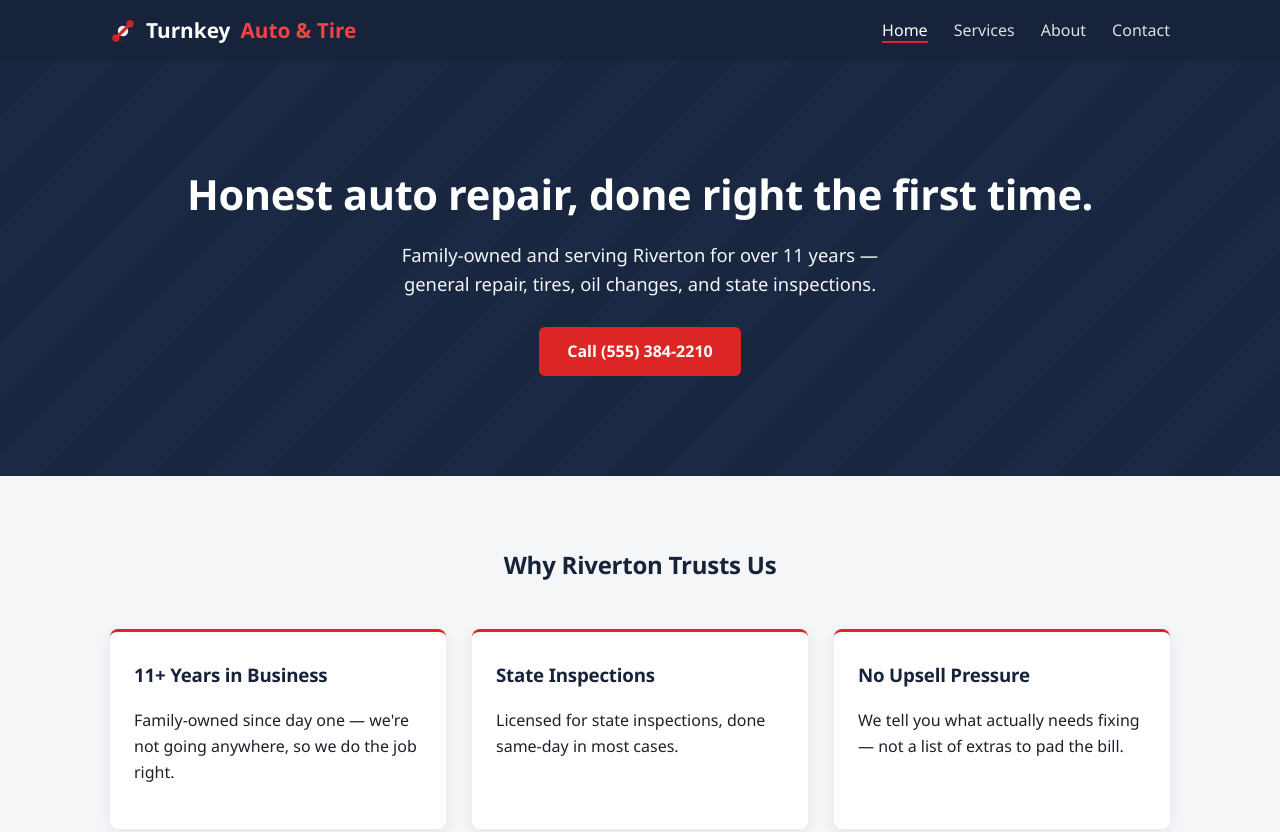
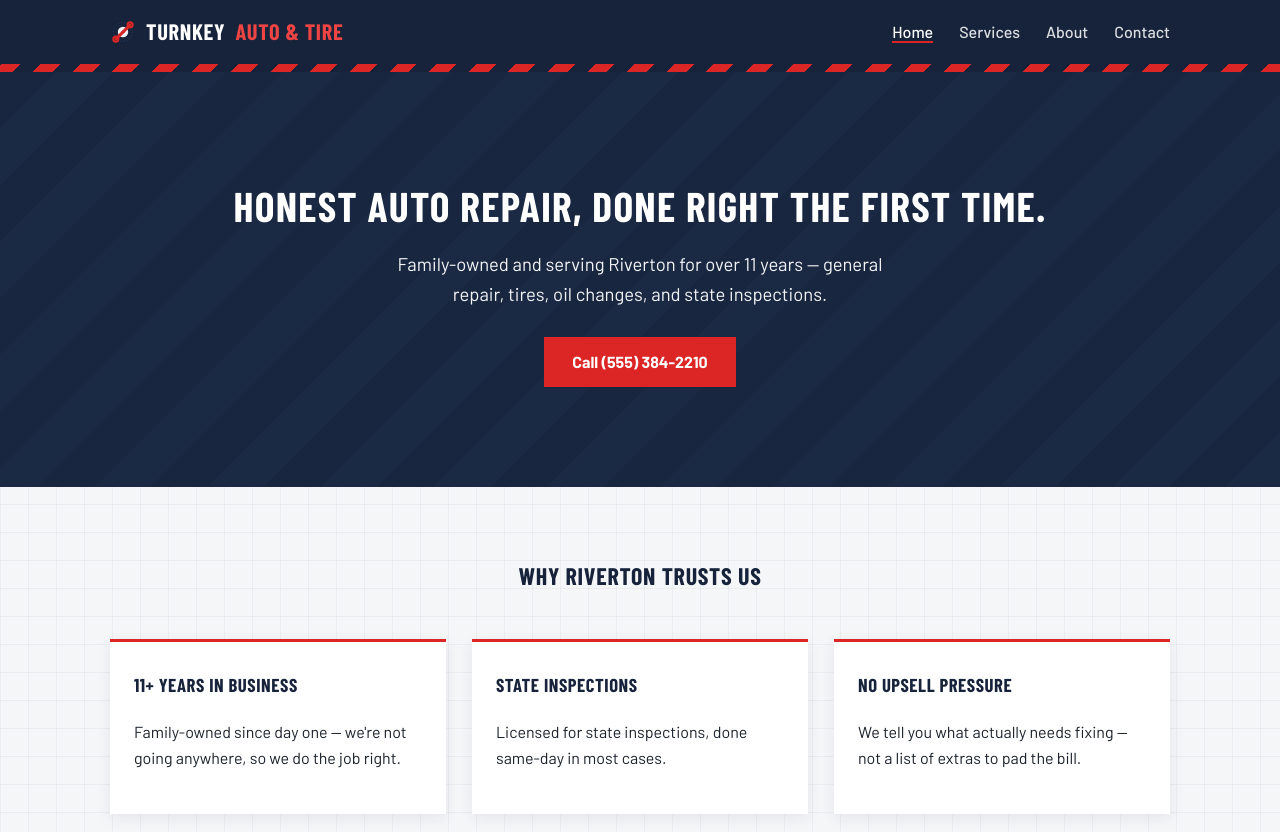
Before and after one commit to Eltap/turnkey-auto-tire, a plain HTML site: page index.html in a window 1280 px wide. Shown: the top 832 px of the page. Drawn offline with nearby package versions, Linux system fonts and the light colour scheme.

Commit message:
Retrofit visual style: Industrial/Utilitarian variety
Barlow Condensed/Barlow font pairing, uppercase headings, zero
border-radius throughout, a hazard-stripe accent bar under the
header, and a subtle blueprint-grid background texture.

```diff
--- a/css/style.css
+++ b/css/style.css
@@ -14,15 +14,21 @@
 
 body {
   margin: 0;
-  font-family: "Segoe UI", system-ui, -apple-system, sans-serif;
+  font-family: "Barlow", "Segoe UI", system-ui, -apple-system, sans-serif;
   color: var(--text);
-  background: var(--bg);
+  background-color: var(--bg);
+  background-image:
+    linear-gradient(rgba(22, 35, 58, 0.045) 1px, transparent 1px),
+    linear-gradient(90deg, rgba(22, 35, 58, 0.045) 1px, transparent 1px);
+  background-size: 28px 28px;
   line-height: 1.6;
 }
 
 h1, h2, h3 {
-  font-weight: 800;
-  letter-spacing: -0.01em;
+  font-family: "Barlow Condensed", "Segoe UI", sans-serif;
+  font-weight: 700;
+  text-transform: uppercase;
+  letter-spacing: 0.03em;
   color: var(--navy);
   margin-top: 0;
 }
@@ -61,13 +67,21 @@ header {
 }
 
 .logo {
-  font-size: 1.3rem;
-  font-weight: 800;
+  font-family: "Barlow Condensed", sans-serif;
+  font-size: 1.4rem;
+  font-weight: 700;
+  text-transform: uppercase;
+  letter-spacing: 0.03em;
   text-decoration: none;
   color: white;
   display: flex;
   align-items: center;
   gap: 10px;
+}
+
+.hazard-stripe {
+  height: 8px;
+  background: repeating-linear-gradient(-45deg, var(--red), var(--red) 14px, var(--navy) 14px, var(--navy) 28px);
 }
 
 .logo span {
@@ -132,7 +146,7 @@ nav a.active {
   background: var(--red);
   color: white;
   padding: 12px 28px;
-  border-radius: 6px;
+  border-radius: 0;
   text-decoration: none;
   font-weight: bold;
   transition: transform 0.15s, background 0.15s;
@@ -183,7 +197,7 @@ section {
 .card {
   background: white;
   padding: 28px 24px;
-  border-radius: 8px;
+  border-radius: 0;
   text-align: left;
   box-shadow: 0 4px 14px rgba(22, 35, 58, 0.08);
   border-top: 3px solid var(--red);
@@ -199,7 +213,7 @@ section {
 .service-item {
   background: white;
   padding: 24px;
-  border-radius: 8px;
+  border-radius: 0;
   box-shadow: 0 4px 14px rgba(22, 35, 58, 0.08);
 }
 
@@ -217,7 +231,7 @@ section {
 
 .photo-placeholder {
   background: repeating-linear-gradient(135deg, #d8dde5, #d8dde5 20px, #e4e8ee 20px, #e4e8ee 40px);
-  border-radius: 8px;
+  border-radius: 0;
   height: 300px;
   display: flex;
   align-items: center;
--- a/index.html
+++ b/index.html
@@ -5,6 +5,9 @@
   <meta name="viewport" content="width=device-width, initial-scale=1.0" />
   <title>Turnkey Auto &amp; Tire | Family-Owned Auto Repair in Riverton</title>
   <meta name="description" content="Turnkey Auto & Tire has served Riverton for over a decade with honest general repair, tires, oil changes, and state inspections." />
+  <link rel="preconnect" href="https://fonts.googleapis.com" />
+  <link rel="preconnect" href="https://fonts.gstatic.com" crossorigin />
+  <link href="https://fonts.googleapis.com/css2?family=Barlow+Condensed:wght@600;700&family=Barlow:wght@400;500;600;700&display=swap" rel="stylesheet" />
   <link rel="stylesheet" href="css/style.css" />
   <link rel="icon" type="image/svg+xml" href="images/logo-mark.svg" />
 </head>
@@ -23,6 +26,7 @@
       </nav>
     </div>
   </header>
+  <div class="hazard-stripe"></div>
 
   <section class="hero">
     <div class="container">
```
Also changed, not shown: about.html (+4 -0 lines), contact.html (+4 -0 lines), services.html (+4 -0 lines).
